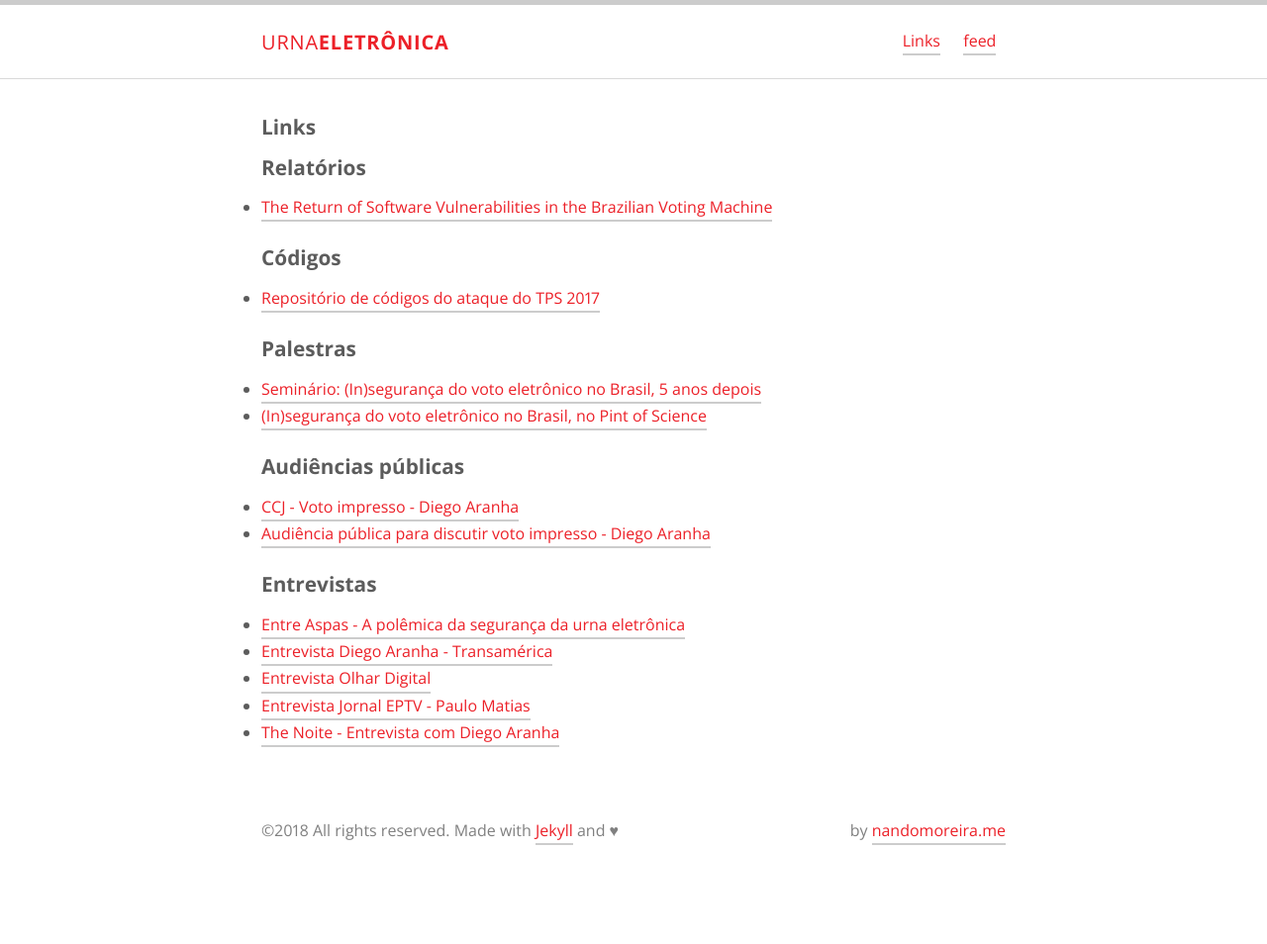
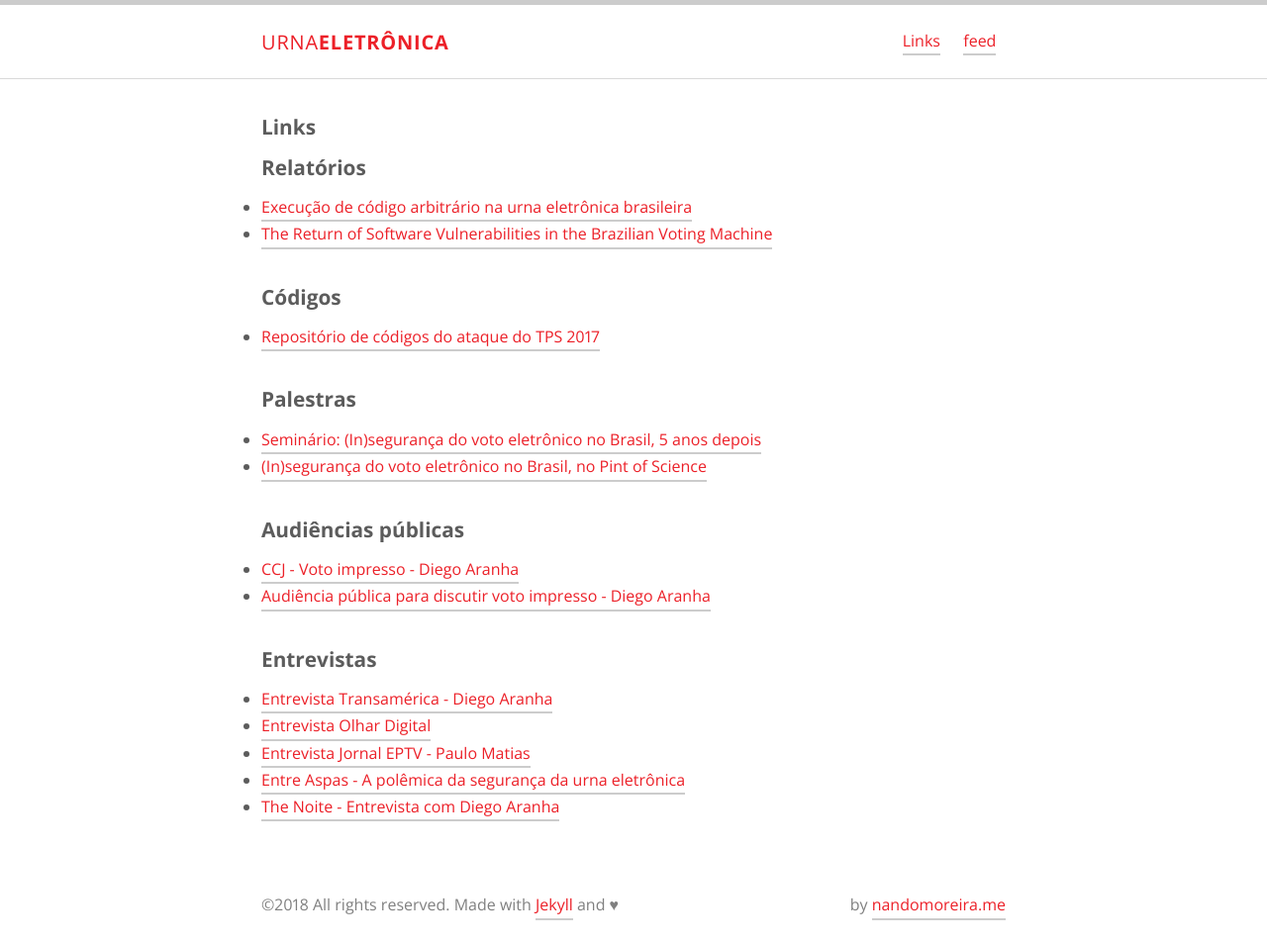
Before and after one commit to epicleet/urna-website, a Jekyll site: the page built from links.md, in a window 1280 px wide. Shown: the whole page at 99% size. Built offline with Jekyll 4.4.1, drawn with Linux system fonts in a browser that asks for light colours; before the commit the page ends 900 px from its top, so only the background shows below that.

Commit message:
Reorganizando links

```diff
--- a/links.md
+++ b/links.md
@@ -5,23 +5,36 @@ permalink: /links/
 ---
 
 # Relatórios
+
+* [Execução de código arbitrário na urna eletrônica brasileira](https://doi.org/10.13140/RG.2.2.28590.82246)
 * [The Return of Software Vulnerabilities in the Brazilian Voting Machine](https://doi.org/10.13140/RG.2.2.16240.97287)
-<br/><br/>
+
+<br />
+
 # Códigos
+
 * [Repositório de códigos do ataque do TPS 2017](https://github.com/epicleet/tps2017)
-<br/><br/>
+
+<br />
+
 # Palestras
+
 * [Seminário: (In)segurança do voto eletrônico no Brasil, 5 anos depois](https://www.youtube.com/watch?v=IHrKjyPhm-4)
 * [(In)segurança do voto eletrônico no Brasil, no Pint of Science](https://www.facebook.com/onovolab/videos/183012755591781)
-<br/><br/>
+
+<br />
+
 # Audiências públicas
+
 * [CCJ - Voto impresso - Diego Aranha](https://www.youtube.com/watch?v=XiMga6Cn8AM&t=1h6m15s)
 * [Audiência pública para discutir voto impresso - Diego Aranha](https://www.youtube.com/watch?v=5B7ZiBWNJdg)
-<br/><br/>
+
+<br />
+
 # Entrevistas
 
-* [Entre Aspas - A polêmica da segurança da urna eletrônica](https://www.youtube.com/watch?v=twSQAp4n2lA)
-* [Entrevista Diego Aranha - Transamérica](https://www.facebook.com/transamericabsb/videos/1785682808191000)
+* [Entrevista Transamérica - Diego Aranha](https://www.facebook.com/transamericabsb/videos/1785682808191000)
 * [Entrevista Olhar Digital](https://olhardigital.com.br/video/avancos-por-tras-da-urnas-eletronica-ainda-nao-garantem-100-de-seguranca/74400)
 * [Entrevista Jornal EPTV - Paulo Matias](http://g1.globo.com/sp/sao-carlos-regiao/jornal-da-eptv/videos/t/edicoes/v/professor-da-ufscar-fala-sobre-participacao-em-testes-com-urnas-eletronicas/6361383/)
+* [Entre Aspas - A polêmica da segurança da urna eletrônica](https://www.youtube.com/watch?v=twSQAp4n2lA)
 * [The Noite - Entrevista com Diego Aranha](https://www.youtube.com/watch?v=xATaNCsre9Q)
```
